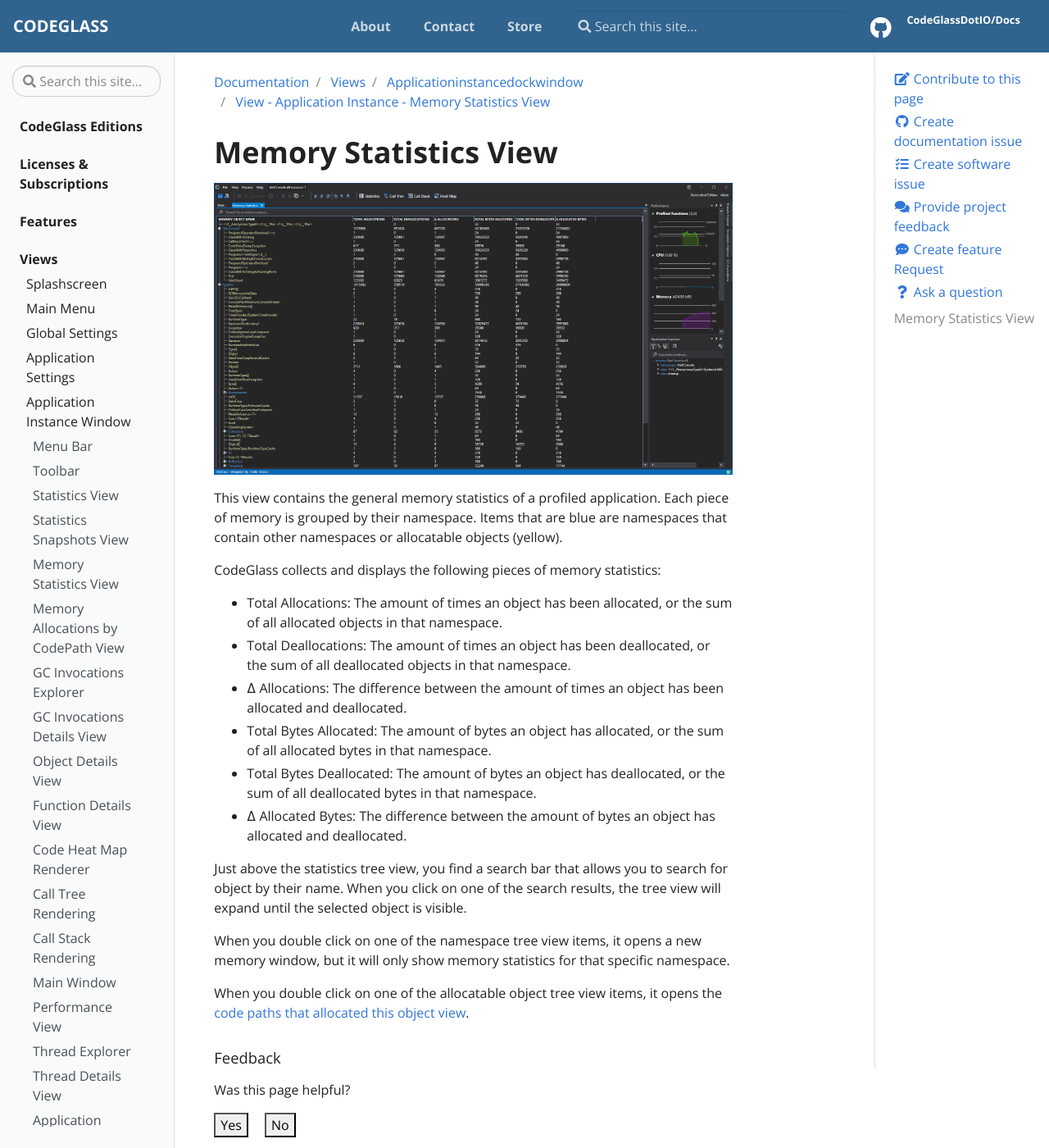
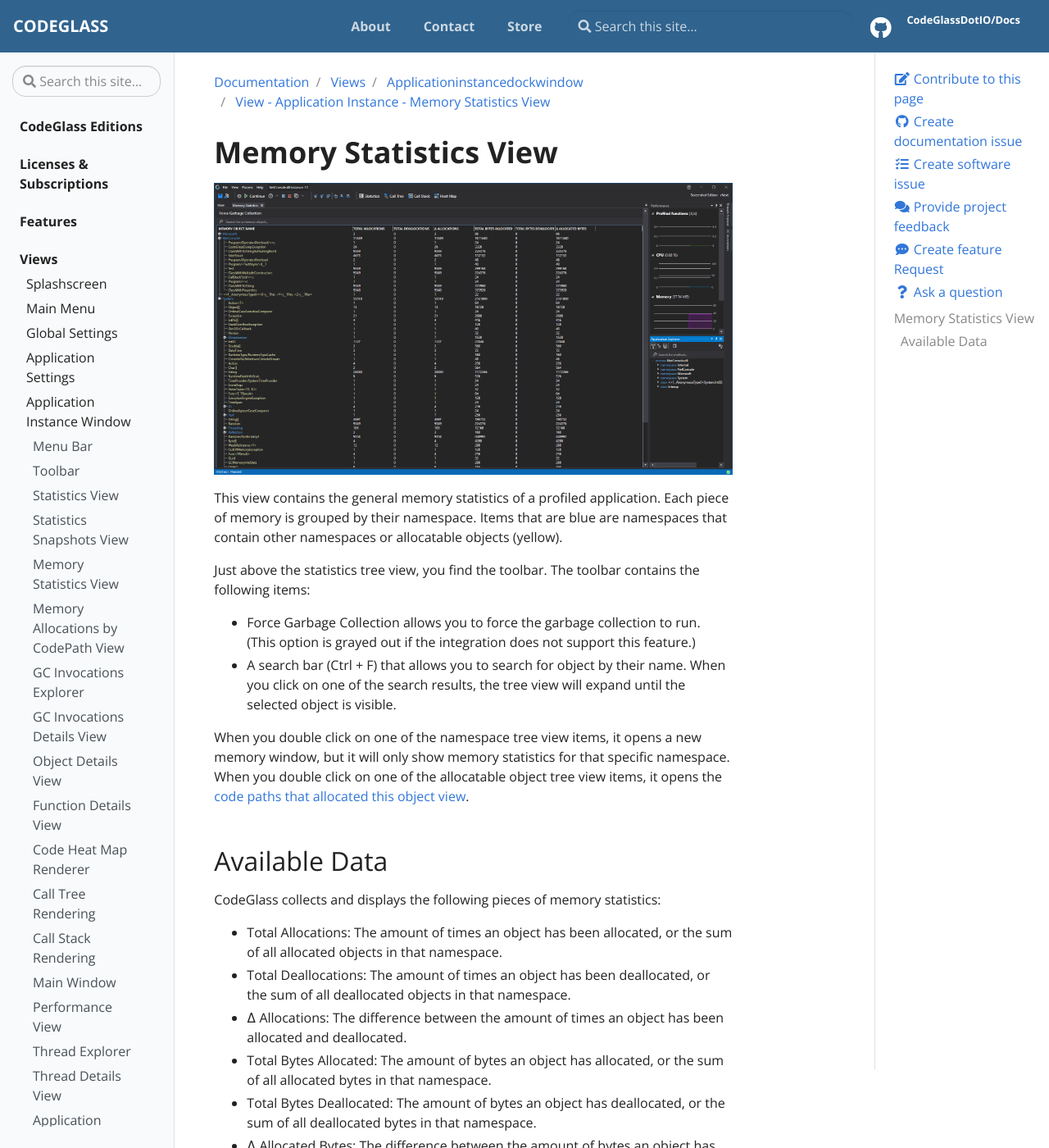
Before and after one commit to CodeGlassDotIO/Docs, a Jekyll site: the page built from _docs/views/ApplicationInstanceDockWindow/MemoryStatisticsWindow.md, in a window 1280 px wide and 1400 px high. Shown: the whole window at 82% size. Built offline with Jekyll 4.4.1, drawn with Linux system fonts in a browser that asks for light colours.

Commit message:
Update for forcing of garbage collection

```diff
--- a/_docs/views/ApplicationInstanceDockWindow/MemoryStatisticsWindow.md
+++ b/_docs/views/ApplicationInstanceDockWindow/MemoryStatisticsWindow.md
@@ -8,10 +8,12 @@ description: The profiling memory statistics of a profiled application.
 
 This view contains the general memory statistics of a profiled application. Each piece of memory is grouped by their namespace. Items that are blue are namespaces that contain other namespaces or allocatable objects (yellow).
 
+Just above the statistics tree view, you find the toolbar. The toolbar contains the following items:
+- Force Garbage Collection allows you to force the garbage collection to run. (This option is grayed out if the integration does not support this feature.)
+- A search bar (Ctrl + F) that allows you to search for object by their name. When you click on one of the search results, the tree view will expand until the selected object is visible.
+
+When you double click on one of the namespace tree view items, it opens a new memory window, but it will only show memory statistics for that specific namespace.<br>
+When you double click on one of the allocatable object tree view items, it opens the [code paths that allocated this object view](AllocatedByCodePathView).
+
+## Available Data
 {% include MemoryStatistics/BasicMemoryStatisticsExplaination.md %}
-
-Just above the statistics tree view, you find a search bar that allows you to search for object by their name. When you click on one of the search results, the tree view will expand until the selected object is visible.
-
-When you double click on one of the namespace tree view items, it opens a new memory window, but it will only show memory statistics for that specific namespace.
-
-When you double click on one of the allocatable object tree view items, it opens the [code paths that allocated this object view](AllocatedByCodePathView).
```
Also changed, not shown: _docs/views/ApplicationInstanceDockWindow/AllocatedByCodePathView.md (+5 -1 lines), _docs/views/Dialogs.md (+9 -0 lines), _includes/Statistics/BasicStatisticsExplaination.md (+1 -0 lines), assets/img/ApplicationInstanceWindow/AllocatedByCodePathMemoryStatsWindow.png, assets/img/ApplicationInstanceWindow/CodeMemberDetailsViewStatistics.png, assets/img/ApplicationInstanceWindow/MemoryStatisticsWindow.png, assets/img/ApplicationInstanceWindow/ObjectDetailsView.png, assets/img/ApplicationInstanceWindow/StatisticsWindow.png, assets/img/Dialogs/Dialogs_ForceGCWarning.png (added).
